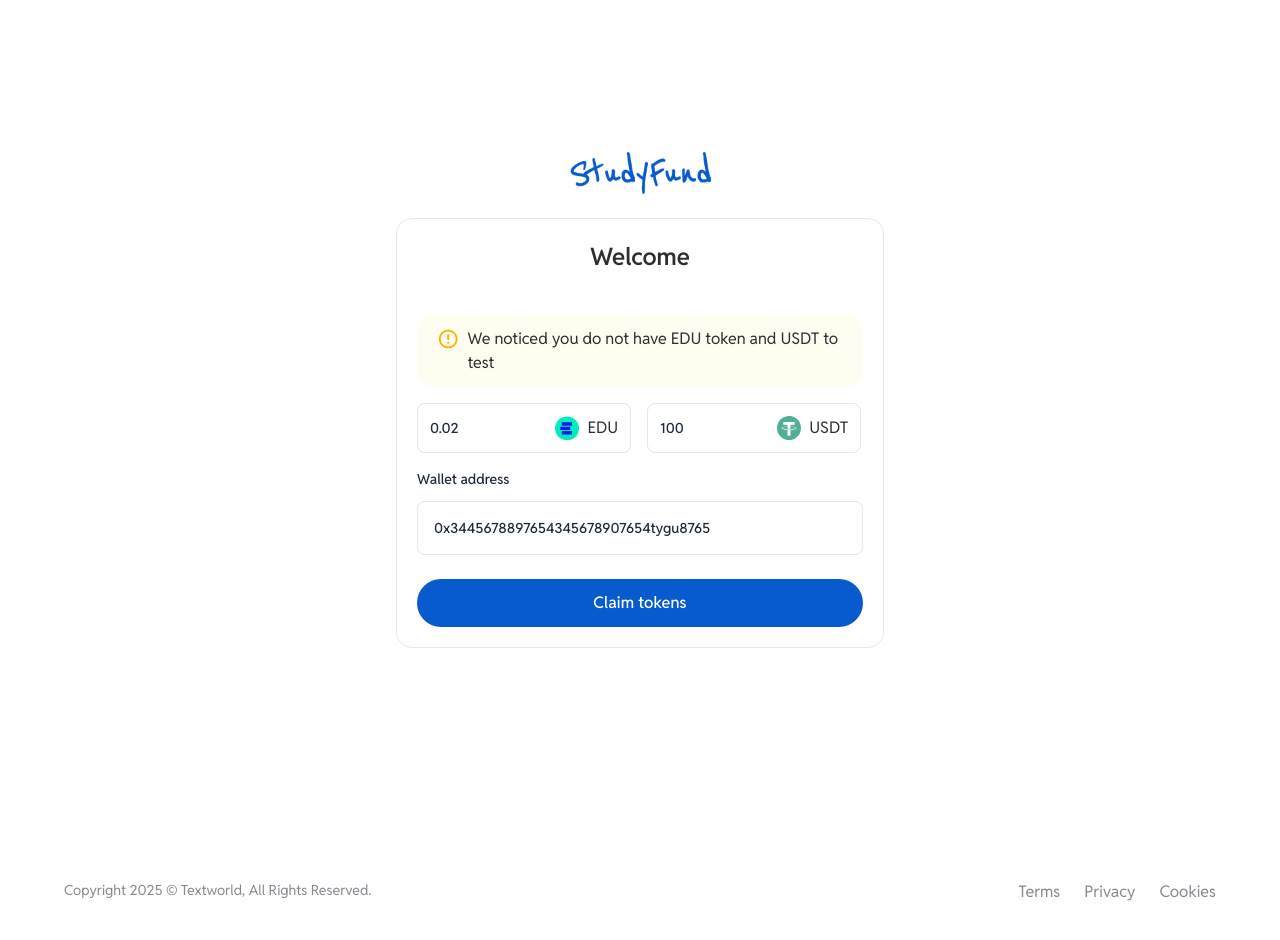
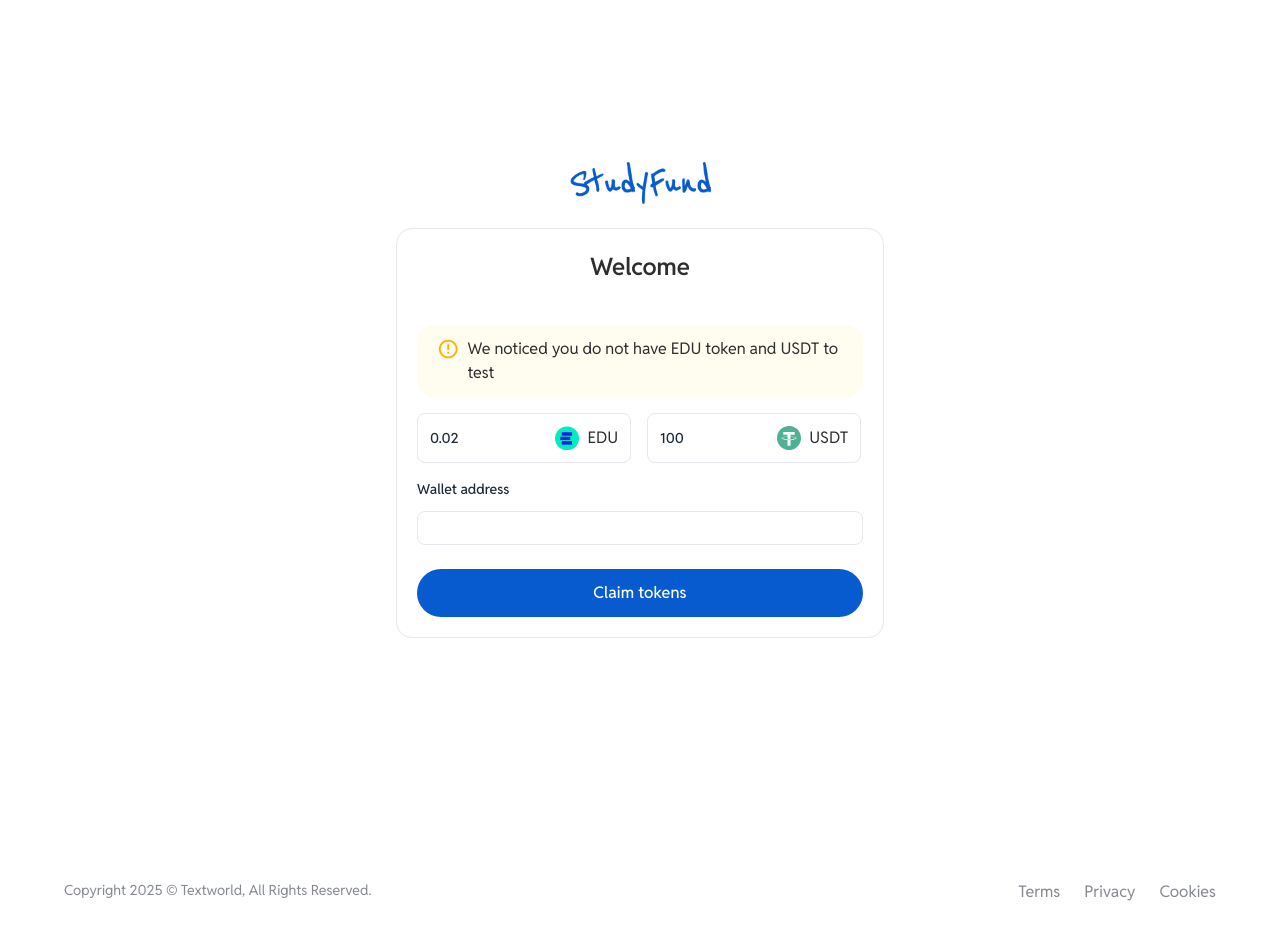
Before and after one commit to studyfundorg/frontend, a Next.js app: page /faucet in a window 1280 px wide. Shown: the top 940 px of the page. Built offline with nearby package versions, Linux system fonts and the light colour scheme; no server answers.

Commit message:
add Privy authentication integration and update dependencies

```diff
--- a/app/(auth)/faucet/page.tsx
+++ b/app/(auth)/faucet/page.tsx
@@ -1,12 +1,26 @@
+"use client";
 import BrandLogo from "@/components/BrandLogo";
 import Warning from "@/components/main/warning";
 import Button from "@/components/ui/Button";
 import { allImages } from "@/public/images/images";
 import { USDTIcon } from "@/public/svgs/svgs";
+import { usePrivy, useWallets } from "@privy-io/react-auth";
 import Image from "next/image";
-import React from "react";
+import React, { useEffect, useMemo } from "react";
 
-export default function page() {
+export default function Page() {
+  const { ready, wallets } = useWallets();
+
+  const privy = usePrivy();
+
+  const wallet = useMemo(() => wallets[0], [wallets]);
+
+  useEffect(() => {
+    console.log(ready);
+    console.log(wallets);
+    console.log(privy);
+  }, [ready, wallets, privy]);
+
   return (
     <main className="grid min-h-screen place-items-center">
       <section className="flex max-w-lg flex-col items-center justify-center space-y-6 px-3 text-center">
@@ -51,7 +65,7 @@
               </p>
               <div className="card mt-3 flex justify-between p-4">
                 <p className="text-ebonyclay text-start !text-sm !font-medium">
-                  0x3445678897654345678907654tygu8765
+                  {wallet?.address}
                 </p>
               </div>
             </article>
--- a/app/(auth)/signup/page.tsx
+++ b/app/(auth)/signup/page.tsx
@@ -1,7 +1,6 @@
 import BrandLogo from "@/components/BrandLogo";
-import Button from "@/components/ui/Button";
-import { allImages } from "@/public/images/images";
-import Image from "next/image";
+import LoginWithPrivy from "@/components/main/auth/loginWithPrivy";
+
 import React from "react";
 
 export default function page() {
@@ -14,19 +13,7 @@
         <article className="">
           <h1>Every student deserves a future</h1>
 
-          <Button
-            link
-            href="/faucet"
-            className="pry-btn mt-10 mb-3 w-full gap-4"
-          >
-            {" "}
-            <Image
-              src={allImages.privyLogo}
-              alt="Privy Logo"
-              className="w-4"
-            />{" "}
-            Continue with Privy
-          </Button>
+          <LoginWithPrivy />
 
           <p className="text-Grey3 !mx-auto max-w-sm">
             By using StudyFund, you agree to our{" "}
--- a/app/layout.tsx
+++ b/app/layout.tsx
@@ -3,6 +3,7 @@
 import localFont from "next/font/local";
 import AOSAnimation from "@/utils/AosInit";
 import NextTopLoader from "nextjs-toploader";
+import Providers from "@/context/PrivyProvider";
 
 const redditSans = localFont({
   src: [
@@ -46,7 +47,9 @@
       <body className={redditSans?.variable}>
         <NextTopLoader showSpinner={false} />
 
-        <AOSAnimation>{children}</AOSAnimation>
+        <Providers>
+          <AOSAnimation>{children}</AOSAnimation>
+        </Providers>
       </body>
     </html>
   );
--- /dev/null
+++ b/components/main/auth/loginWithPrivy.tsx
@@ -0,0 +1,40 @@
+"use client";
+import Button from "@/components/ui/Button";
+import { allImages } from "@/public/images/images";
+import { usePrivy } from "@privy-io/react-auth";
+import Image from "next/image";
+import { useRouter } from "next/navigation";
+
+const LoginWithPrivy = () => {
+  const { push } = useRouter();
+  const { ready, authenticated, login } = usePrivy();
+  // Disable login when Privy is not ready or the user is already authenticated
+  const disableLogin = !ready || (ready && authenticated);
+
+  useEffect(() => {
+    if (authenticated) {
+      push("/faucet");
+    }
+  }, []);
+
+  return (
+    <div>
+      <Button
+        className="pry-btn mt-10 mb-3 w-full gap-4"
+        disabled={disableLogin}
+        onClick={login}
+      >
+        {" "}
+        <Image
+          src={allImages.privyLogo}
+          alt="Privy Logo"
+          className="w-4"
+        />{" "}
+        Continue with Privy
+      </Button>
+    </div>
+  );
+};
+
+export default LoginWithPrivy;
+import React, { useEffect } from "react";
--- a/components/main/navs/header/dashboardResponsiveHeader.tsx
+++ b/components/main/navs/header/dashboardResponsiveHeader.tsx
@@ -1,5 +1,5 @@
 "use client";
-import React from "react";
+import React, { useEffect } from "react";
 
 import { useGlobalHooks } from "@/hooks/globalHooks";
 import Button from "@/components/ui/Button";
@@ -7,6 +7,7 @@
 import Hambugger from "@/components/navbar/Hambugger";
 import NavbarLinks from "./navbarLinks";
 import { FaPlus } from "react-icons/fa6";
+import { useWallets } from "@privy-io/react-auth";
 
 export const dashboardRoutes = [
   {
@@ -29,6 +30,13 @@
 
 const DashboardResponsiveHeader = ({ styles }: { styles: any }) => {
   const { handleToggle, toggle } = useGlobalHooks();
+
+  const { ready, wallets } = useWallets();
+
+  useEffect(() => {
+    console.log(ready);
+    console.log(wallets);
+  }, []);
 
   return (
     <nav className="flex flex-1 justify-end">
--- a/components/navbar/ResponsiveNavBar.tsx
+++ b/components/navbar/ResponsiveNavBar.tsx
@@ -1,14 +1,22 @@
 "use client";
-import React from "react";
+import React, { useEffect } from "react";
 import NavbarLink from "./NavbarLink";
 import Hambugger from "./Hambugger";
 import { navbarRoutes } from "../routes";
 import { useGlobalHooks } from "@/hooks/globalHooks";
 import Button from "../ui/Button";
 import { usePathname } from "next/navigation";
+import { useWallets } from "@privy-io/react-auth";
 
 const ResponsiveNavBar = ({ styles }: { styles: any }) => {
   const { handleToggle, toggle } = useGlobalHooks();
+
+  const { ready, wallets } = useWallets();
+
+  useEffect(() => {
+    console.log(ready);
+    console.log(wallets);
+  }, []);
 
   const path = usePathname();
 
--- /dev/null
+++ b/context/PrivyProvider.tsx
@@ -0,0 +1,26 @@
+"use client";
+
+import { PrivyProvider } from "@privy-io/react-auth";
+
+export default function Providers({ children }: { children: React.ReactNode }) {
+  const appId = process.env.NEXT_PUBLIC_PRIVY_KEY;
+  return (
+    <PrivyProvider
+      appId={appId as string}
+      config={{
+        // Customize Privy's appearance in your app
+        appearance: {
+          theme: "light",
+          accentColor: "#676FFF",
+          logo: "https://your-logo-url",
+        },
+        // Create embedded wallets for users who don't have a wallet
+        embeddedWallets: {
+          createOnLogin: "users-without-wallets",
+        },
+      }}
+    >
+      {children}
+    </PrivyProvider>
+  );
+}
--- a/package.json
+++ b/package.json
@@ -9,6 +9,7 @@
     "lint": "next lint"
   },
   "dependencies": {
+    "@privy-io/react-auth": "^2.6.2",
     "aos": "^2.3.4",
     "clsx": "^2.1.1",
     "next": "15.2.1",
@@ -17,7 +18,8 @@
     "react-dom": "^19.0.0",
     "react-icons": "^5.5.0",
     "sass": "^1.85.1",
-    "tailwind-merge": "^3.0.2"
+    "tailwind-merge": "^3.0.2",
+    "use-sync-external-store": "^1.4.0"
   },
   "devDependencies": {
     "@eslint/eslintrc": "^3",
```
Also changed, not shown: 1 other file (tests, documents, lock files or other folders).
